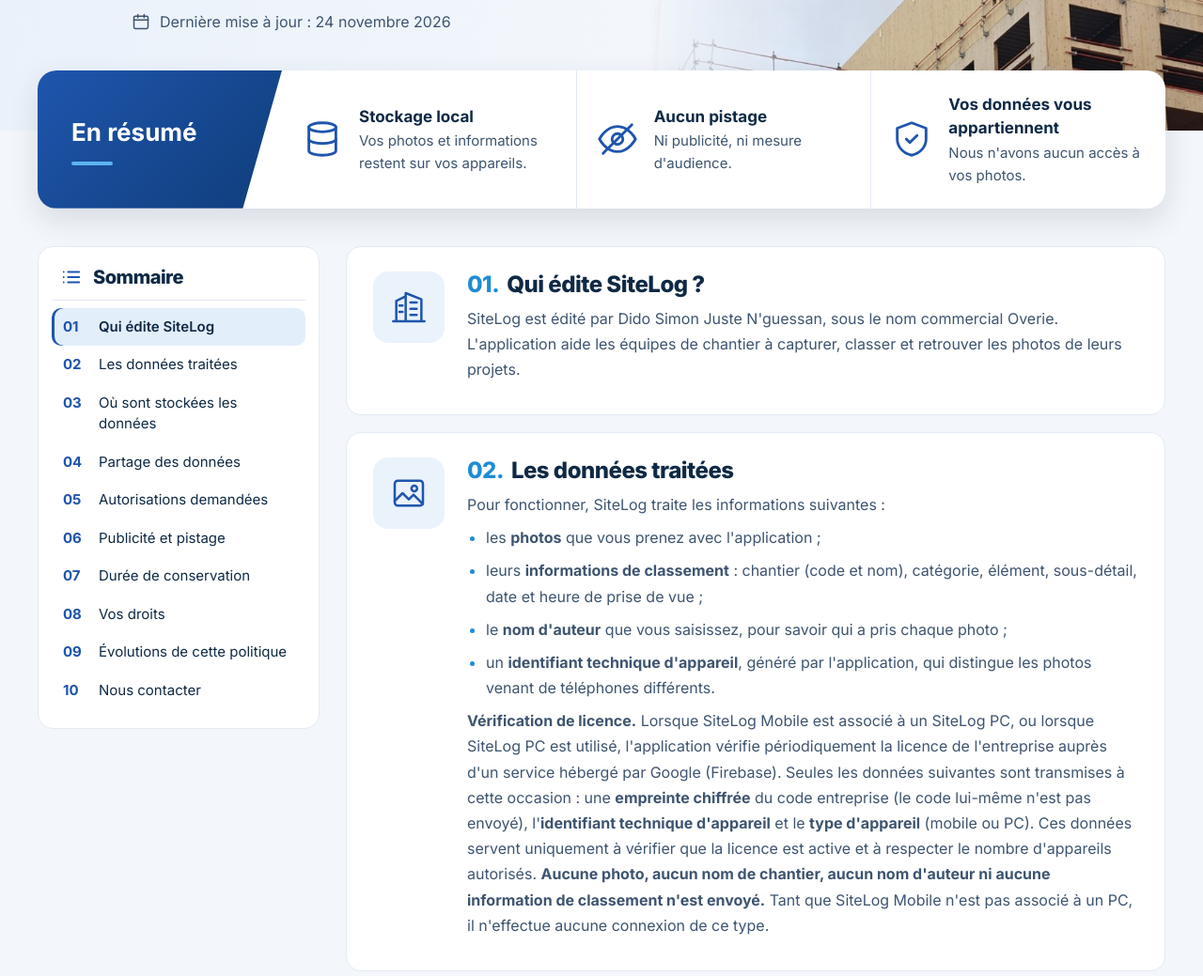
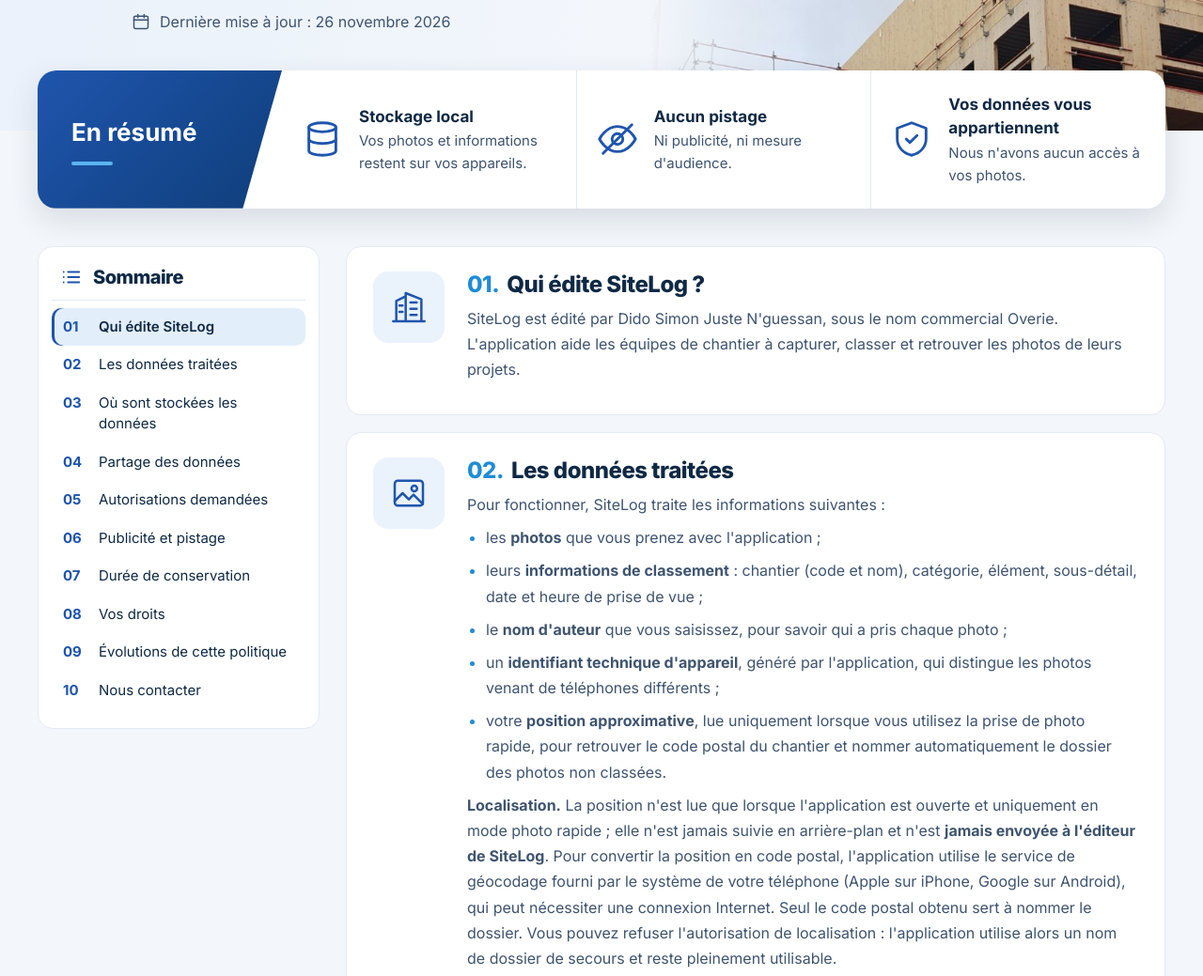
Before and after one commit to overie-dev/sitelog-site, a plain HTML site: page confidentialite/index.html in a window 1280 px wide. Shown: the part 221-1260 px from the top of the page at 94% size. Drawn offline with Linux system fonts and the light colour scheme.

Commit message:
Politique de confidentialite : licence et localisation

```diff
--- a/confidentialite/index.html
+++ b/confidentialite/index.html
@@ -37,7 +37,7 @@
 <div>
 <h1>Politique de confidentialité</h1>
 <p class="sub">SiteLog Mobile &amp; SiteLog PC</p>
-<p class="date"><svg aria-hidden="true" width="20" height="20" viewBox="0 0 24 24" fill="none" stroke="#3E5470" stroke-width="1.8" stroke-linecap="round" stroke-linejoin="round"><rect x="3" y="5" width="18" height="16" rx="2"/><path d="M3 10h18M8 3v4M16 3v4"/></svg>Dernière mise à jour : 24 novembre 2026</p>
+<p class="date"><svg aria-hidden="true" width="20" height="20" viewBox="0 0 24 24" fill="none" stroke="#3E5470" stroke-width="1.8" stroke-linecap="round" stroke-linejoin="round"><rect x="3" y="5" width="18" height="16" rx="2"/><path d="M3 10h18M8 3v4M16 3v4"/></svg>Dernière mise à jour : 26 novembre 2026</p>
 </div>
 </div>
 </div>
@@ -88,8 +88,10 @@
 <li>les <strong>photos</strong> que vous prenez avec l'application ;</li>
 <li>leurs <strong>informations de classement</strong> : chantier (code et nom), catégorie, élément, sous-détail, date et heure de prise de vue ;</li>
 <li>le <strong>nom d'auteur</strong> que vous saisissez, pour savoir qui a pris chaque photo ;</li>
-<li>un <strong>identifiant technique d'appareil</strong>, généré par l'application, qui distingue les photos venant de téléphones différents.</li>
+<li>un <strong>identifiant technique d'appareil</strong>, généré par l'application, qui distingue les photos venant de téléphones différents ;</li>
+<li>votre <strong>position approximative</strong>, lue uniquement lorsque vous utilisez la prise de photo rapide, pour retrouver le code postal du chantier et nommer automatiquement le dossier des photos non classées.</li>
 </ul>
+<p><strong>Localisation.</strong> La position n'est lue que lorsque l'application est ouverte et uniquement en mode photo rapide ; elle n'est jamais suivie en arrière-plan et n'est <strong>jamais envoyée à l'éditeur de SiteLog</strong>. Pour convertir la position en code postal, l'application utilise le service de géocodage fourni par le système de votre téléphone (Apple sur iPhone, Google sur Android), qui peut nécessiter une connexion Internet. Seul le code postal obtenu sert à nommer le dossier. Vous pouvez refuser l'autorisation de localisation : l'application utilise alors un nom de dossier de secours et reste pleinement utilisable.</p>
 <p><strong>Vérification de licence.</strong> Lorsque SiteLog Mobile est associé à un SiteLog PC, ou lorsque SiteLog PC est utilisé, l'application vérifie périodiquement la licence de l'entreprise auprès d'un service hébergé par Google (Firebase). Seules les données suivantes sont transmises à cette occasion : une <strong>empreinte chiffrée</strong> du code entreprise (le code lui-même n'est pas envoyé), l'<strong>identifiant technique d'appareil</strong> et le <strong>type d'appareil</strong> (mobile ou PC). Ces données servent uniquement à vérifier que la licence est active et à respecter le nombre d'appareils autorisés. <strong>Aucune photo, aucun nom de chantier, aucun nom d'auteur ni aucune information de classement n'est envoyé.</strong> Tant que SiteLog Mobile n'est pas associé à un PC, il n'effectue aucune connexion de ce type.</p></div>
 </section>
 
@@ -112,6 +114,7 @@
 <ul>
 <li><strong>Appareil photo :</strong> pour prendre les photos de chantier. Sans cette autorisation, la prise de vue est impossible.</li>
 <li><strong>Réseau local :</strong> pour trouver le PC SiteLog de votre entreprise et lui envoyer les photos.</li>
+<li><strong>Localisation (lorsque l'application est ouverte) :</strong> pour déterminer le code postal du chantier en mode photo rapide. Facultative.</li>
 <li><strong>Accès à Internet :</strong> uniquement pour la vérification de licence décrite à la section 02.</li>
 </ul></div>
 </section>
```
